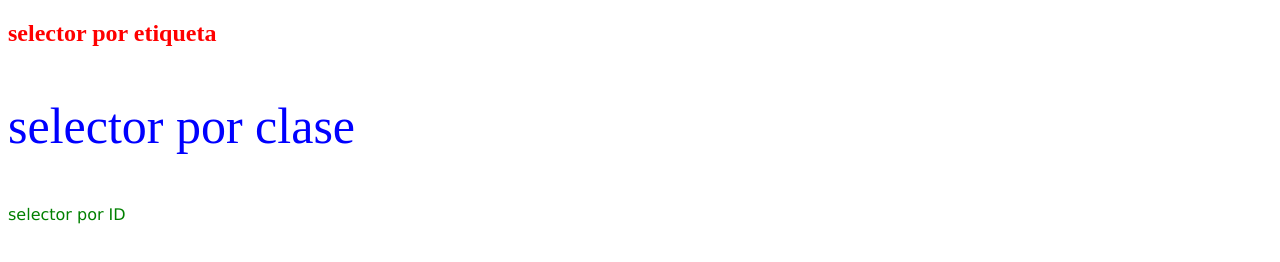
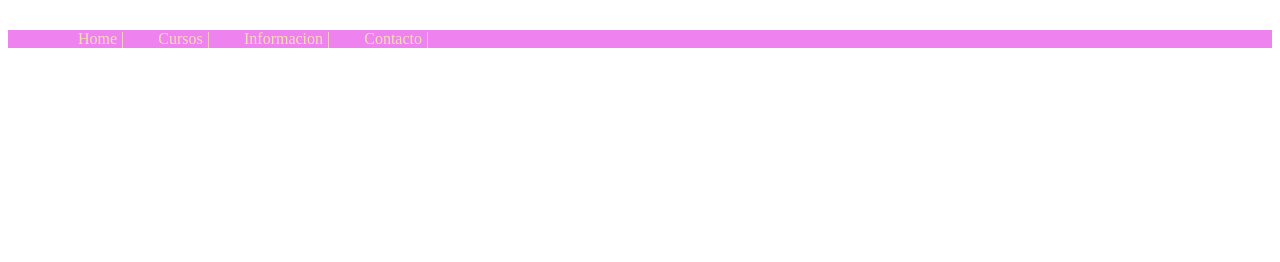
Before and after one commit to jimenaara/umbording, a plain HTML site: page archivos/idex.html in a window 1280 px wide. Drawn offline with Linux system fonts and the light colour scheme.

Commit message:
index.hatml style.css

```diff
--- a/archivos/idex.html
+++ b/archivos/idex.html
@@ -9,11 +9,15 @@
 </head>
 <body>
     <section>
-        <h1>selector por etiqueta</h1>
-        <div>
-            <p class="parrafo1"> selector por clase</p>
-        </div>
-        <p id="parrafo2"> selector por ID</p>
+        <nav>
+            <ul class="nav-bar">
+                <li class="list-nav-bar"><a href="" >Home</a></li>
+                <li class="list-nav-bar"><a href="" >Cursos</a></li>
+                <li class="list-nav-bar "><a href="" >Informacion</a></li>
+                <li class="list-nav-bar"><a href="" >Contacto</a></li>
+            </ul>
+
+        </nav>
     </section>
 
 </body>
--- a/archivos/style.css
+++ b/archivos/style.css
@@ -1,11 +1,28 @@
-h1{
-   color: red;
+.{
+    margin: 0;
+    padding: 0;
 }
-.parrafo1 {
+.nav-bar{
+    margin-top:30px;
+    list-style:none;
+    background-color:violet;
+}
+.list-nav-bar {
+
+    display: inline-block;
+    padding-left: 30px;
+}
+.list-nav-bar a {
+    color:wheat;
+    text-decoration: none;
+}
+
+.list-nav-bar a:hover{
     color:blue;
-    font-size:50px;
 }
-#parrafo2{
-    color:green;
-    font-family: Verdana, Geneva, Tahoma, sans-serif;
+.list-nav-bar a:active{
+    color:red;
 }
+.list-nav-bar a::after{
+    content: " | ";
+}
```
